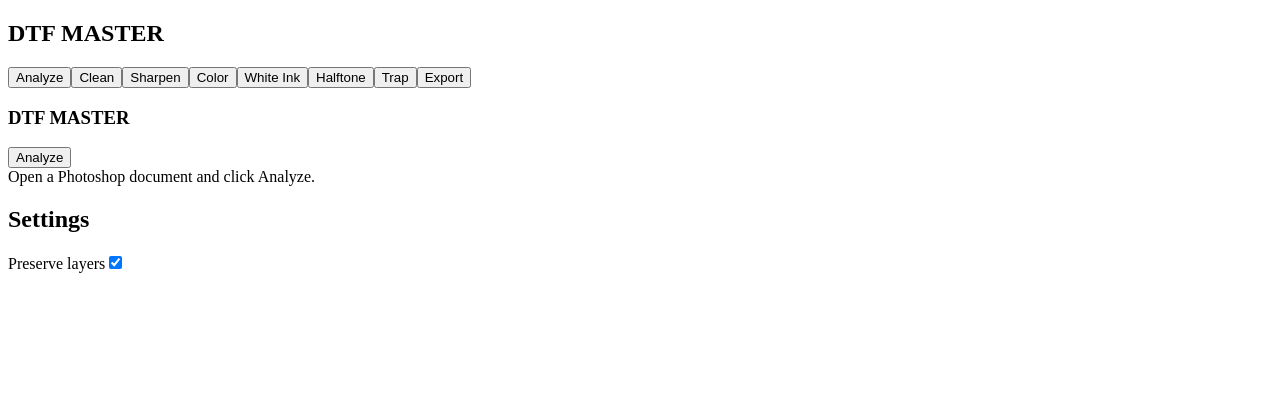
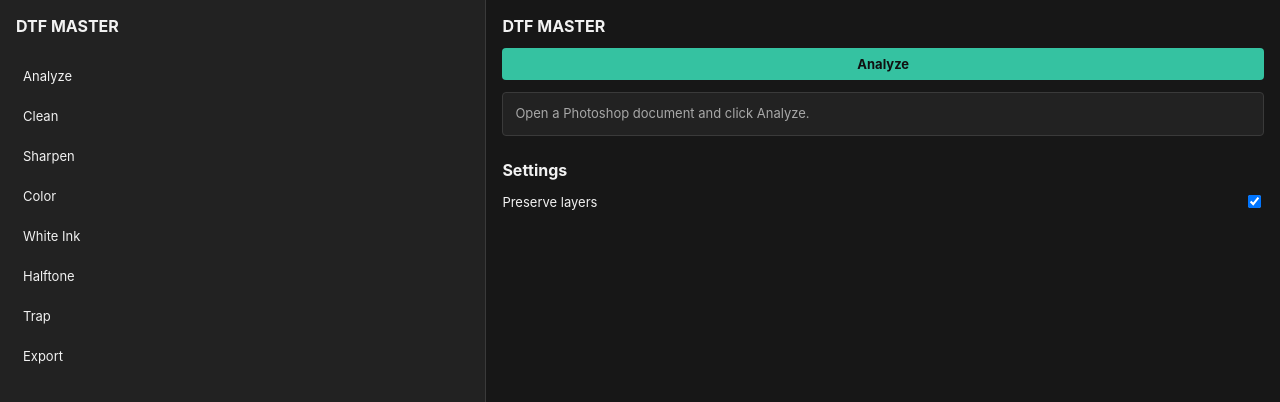
Before and after one commit to gassad/DTF-Master, a website with bundled scripts: page src/index.html in a window 1280 px wide. Shown: the top 402 px of the page. Built offline with nearby package versions, Linux system fonts and the light colour scheme.

Commit message:
Update index.html

```diff
--- a/src/index.html
+++ b/src/index.html
@@ -4,10 +4,13 @@
   <meta charset="utf-8">
   <meta name="viewport" content="width=device-width, initial-scale=1">
   <title>DTF MASTER</title>
-    <link rel="stylesheet" href="../styles.css">
+
+  <link rel="stylesheet" href="./ui/styles.css">
 </head>
+
 <body>
   <div id="dtf-master-app"></div>
+
   <script type="module" src="./main.js"></script>
 </body>
 </html>
```
Lines whose indentation alone changed are shown as unchanged.
